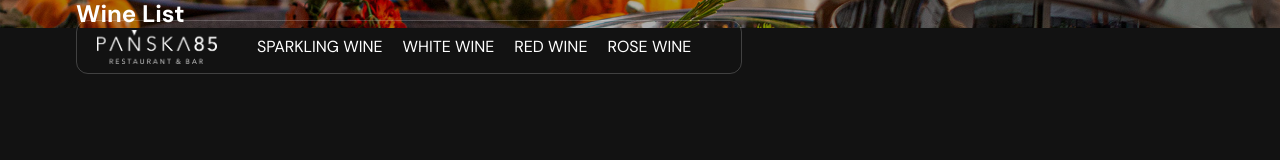
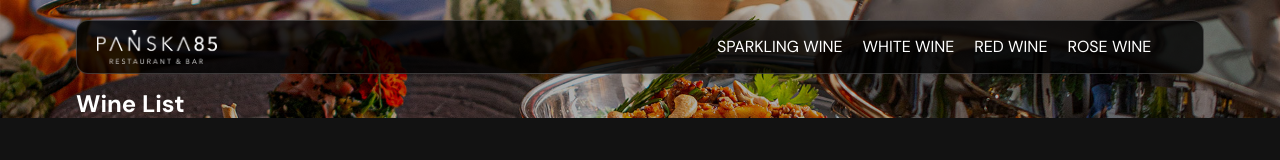
Before and after one commit to t-matveentsev/vine-list, a plain HTML site: page index.html in a window 1280 px wide. Drawn offline with nearby package versions, Linux system fonts and the light colour scheme.

Commit message:
header-end

```diff
--- a/css/styles.css
+++ b/css/styles.css
@@ -99,7 +99,7 @@ button {
 
 .desk-head {
   display: flex;
-  justify-content: space-between;
+  justify-content: center;
   align-items: center;
   gap: 14px;
 }
@@ -109,12 +109,12 @@ button {
     justify-content: space-between;
     align-items: center;
     gap: 30px;
-    min-width: 320px;
+    flex-grow: 1;
 
     padding: 9px 20px;
     margin: 20px 0;
 
-    background-color: inherit;
+    background-color: rgba(0, 0, 0, 0.8);
     border: 1px solid rgba(255, 255, 255, .2);
     border-radius: 12px;
 }
@@ -151,23 +151,25 @@ button {
 
 .navigation {
     display: flex;
-    flex-direction: center;
-    align-items: center;
-    gap: 40px;
 
     text-transform: uppercase;
 }
 
 .wrapper-nav-list {
     display: flex;
-    flex-direction: center;
     align-items: center;
     gap: 20px;
+    padding-left: 100px;
 }
 
 @media only screen and (max-width: 767.95px) {
   .wrapper-nav-list {
     display: none;
+  }
+}
+@media only screen and (min-width: 1158px) {
+   .wrapper-nav-list {
+    padding-left: 500px;
   }
 }
 
@@ -255,6 +257,8 @@ button {
     background-size: cover;
 
     background-image: url(../img/glowna.jpg);
+
+    padding-top: 90px;
 }
 
 /* end hero */
```
